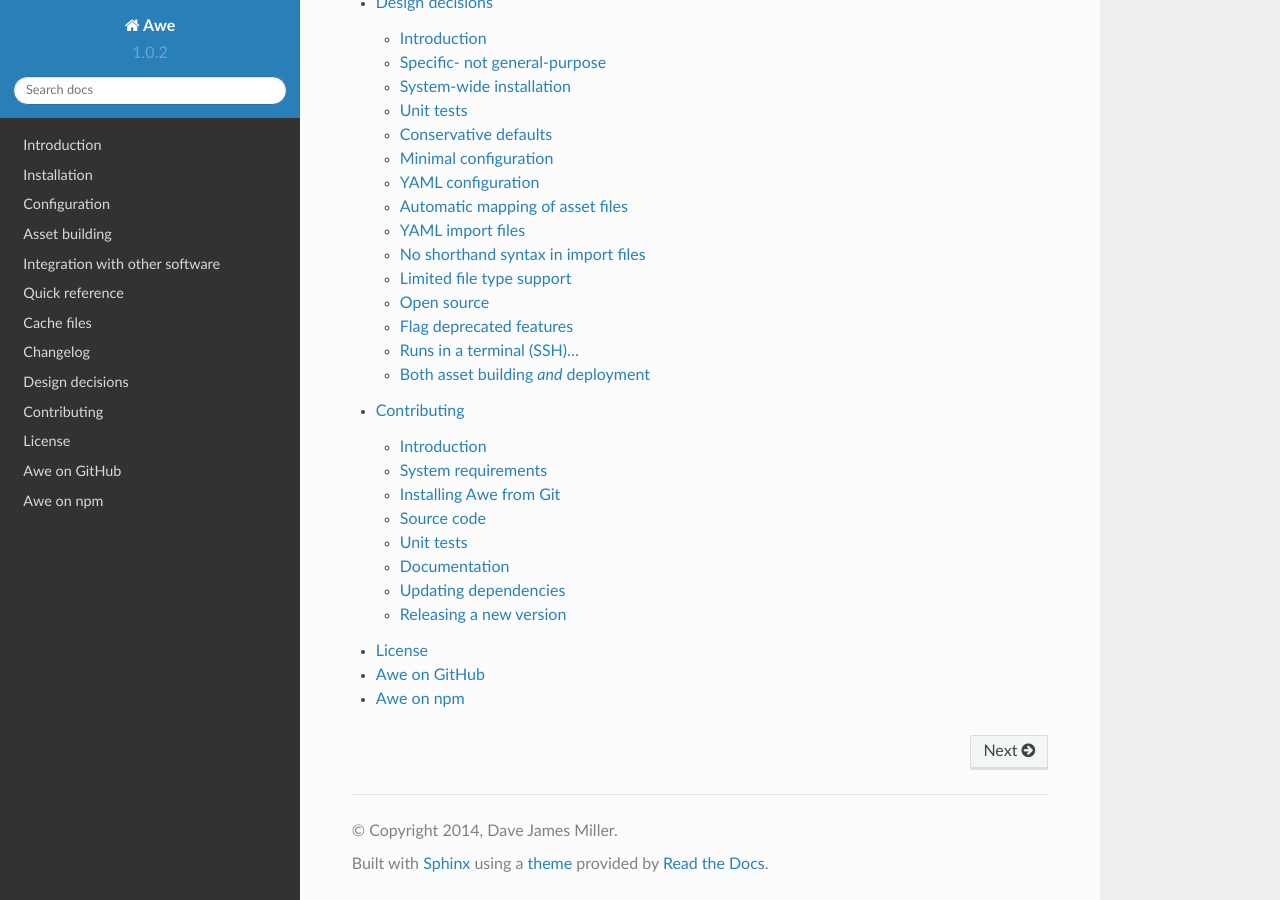
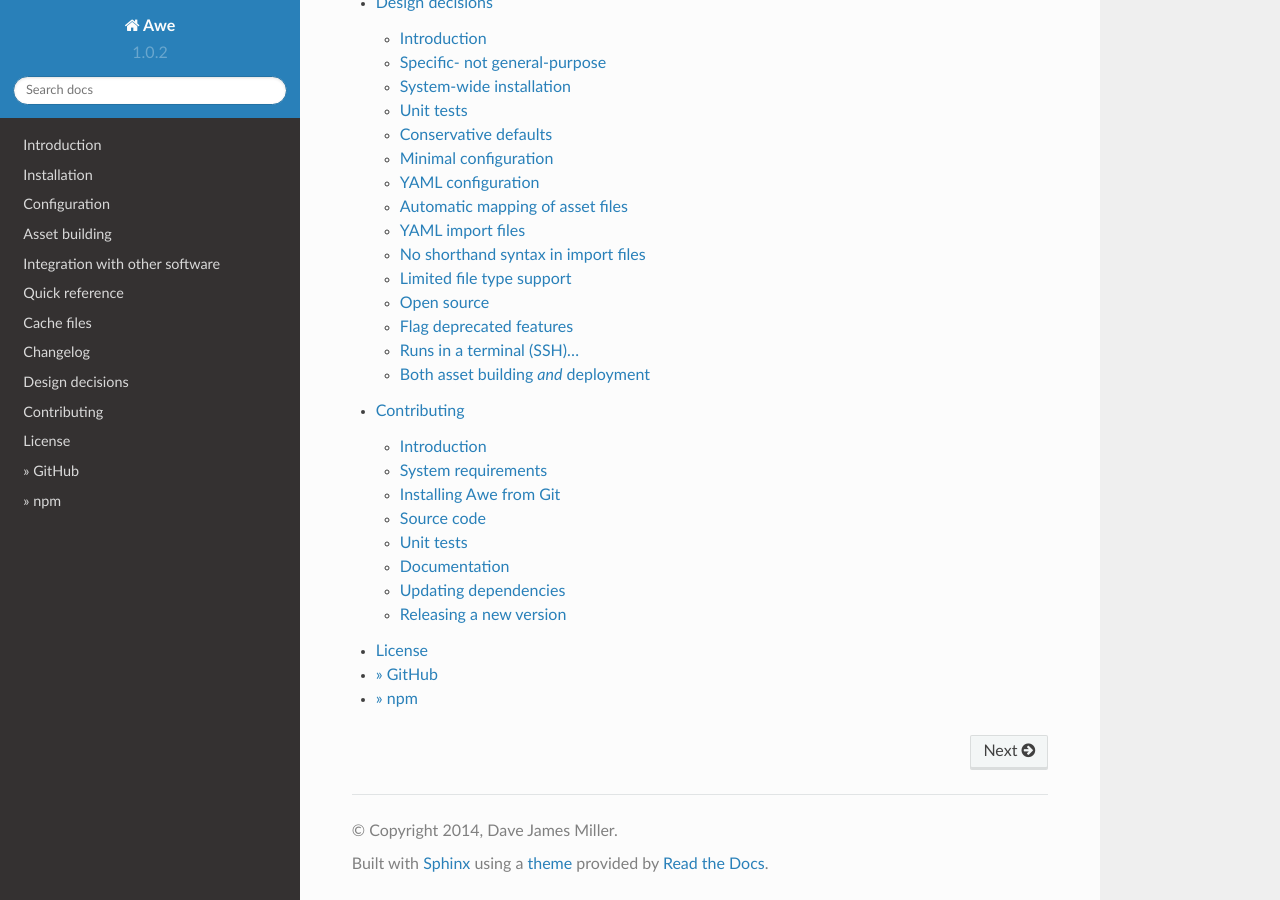
Before and after one commit to alberon/awe, a Sphinx documentation site: the page built from docs/index.rst, in a window 1280 px wide and 900 px high, scrolled down 1588 px. Built offline with Sphinx 7.4.7 and the Read the Docs theme 2.0.0, drawn with Linux system fonts in a browser that asks for light colours.

Commit message:
Simplify docs menu

```diff
--- a/docs/index.rst
+++ b/docs/index.rst
@@ -26,5 +26,5 @@
     design
     contributing
     license
-    Awe on GitHub <https://github.com/alberon/awe>
-    Awe on npm <https://www.npmjs.org/package/awe>
+    » GitHub <https://github.com/alberon/awe>
+    » npm <https://www.npmjs.org/package/awe>
```
